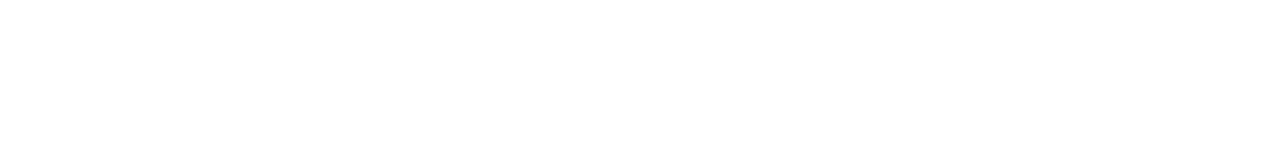
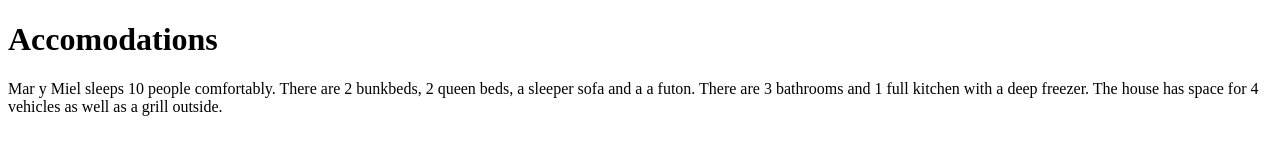
Before and after one commit to diorshelton/mar-y-miel, a plain HTML site: page accomodations.html in a window 1280 px wide. Drawn offline with Linux system fonts and the light colour scheme.

```diff
--- a/accomodations.html
+++ b/accomodations.html
@@ -3,5 +3,11 @@
   <head>
   </head>
   <body>
+    <h1>Accomodations
+    </h1>
+    <p>Mar y Miel sleeps 10 people comfortably. There are 2 bunkbeds,
+      2 queen beds, a sleeper sofa and a a futon. There are 3 bathrooms and 1 full kitchen with a deep freezer.
+      The house has space for 4 vehicles as well as a grill outside.
+    </p>
   </body>
 </html>
```
Also changed, not shown: contactus.html (+3 -0 lines), travel-arrangements.html (+2 -1 lines).
